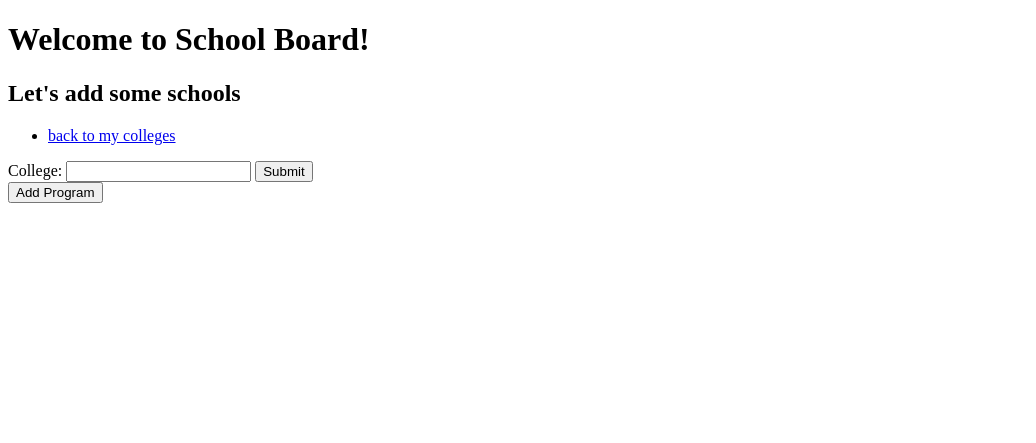
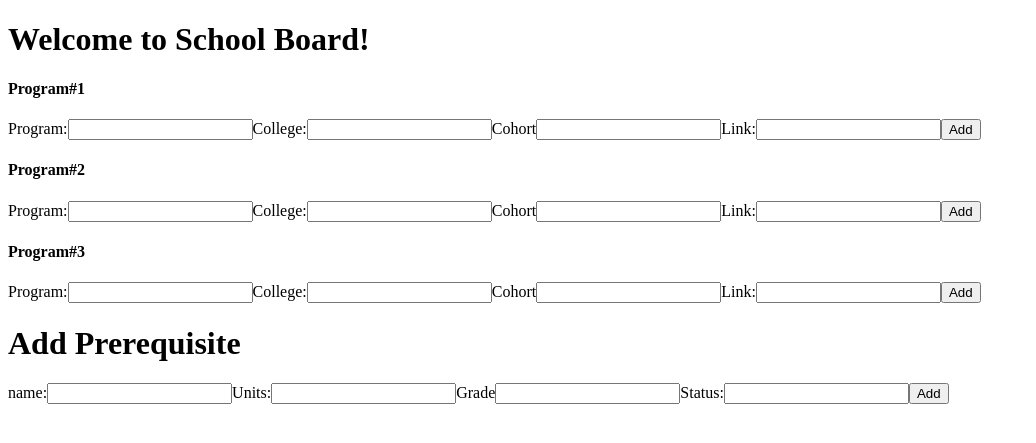
Before and after one commit to juliemyhu/schoolboard, a Flask app: template templates/homepage.html in a window 1280 px wide. Shown: the top 443 px of the page, without its empty margins (0-1036 px from the left). Run offline with Flask 2, Linux system fonts and the light colour scheme; the template is opened without the code that fills it, so the values that code supplies are empty; some libraries are stand-ins or nearby versions.

Commit message:
prerequisite form added

```diff
--- a/crud.py
+++ b/crud.py
@@ -1,4 +1,4 @@
-from model import db, User, College, UserProgram, Program, Requirement,ProgramRequirement, Prerequsite, connect_to_db
+from model import db, User, College, UserProgram, Program, Requirement,ProgramRequirement, Prerequisite, connect_to_db
 
 def create_user(email, password, location="default"):
 	"""Create and return a new user"""
--- a/server.py
+++ b/server.py
@@ -13,7 +13,7 @@ app.jinja_env.undefined = StrictUndefined
 def show_homepage():
     """Show the application's homepage."""
 
-    return render_template('react_homepage.html')
+    return render_template('homepage.html')
 
 
 # @app.route('/mycolleges')
@@ -70,6 +70,9 @@ def add_program():
 		return jsonify({'success': False,
 						'error':str(err)})
 
+@app.route('/add-program', methods = ['POST'])
+def add_requirement():
+	pass
 
 if __name__ == '__main__':
 	connect_to_db(app)
--- /dev/null
+++ b/static/js/Prerequisite.jsx
@@ -0,0 +1,45 @@
+class PrerequisiteForm extends React.Component {
+    render() {
+        return (
+            <div>
+                <h1>Add Prerequisite</h1>
+                <form onSubmit={this.handleSubmit}>
+                    <label>name:</label>
+                        <input type="text"></input>
+                    <label>Units:</label>
+                        <input type="text"></input>
+                    <label>Grade</label>
+                        <input type="text"></input>
+                    <label>Status:</label>
+                        <input type="text"></input>
+                    <input type="submit" value="Add"/>
+                </form>
+            </div>
+        )
+    }
+}
+
+
+
+
+class PrerequisiteContainer extends React.Component {
+
+    // constructer(props) {
+    //     super():
+    //     this.state = {
+    //         forms: [
+    //             {id: 1}
+    //         ]
+    //     }
+    // }
+
+
+
+    render() {
+        return (
+        <div>
+            <PrerequisiteForm>
+            </PrerequisiteForm>
+        </div>)
+    }
+}
--- /dev/null
+++ b/static/js/Program.jsx
@@ -0,0 +1,151 @@
+
+
+const MY_API_KEY ='free_d6e794d268065566fd05b280ee'
+
+
+class ProgramForm extends React.Component {
+    constructor(props) {
+        super(props);
+        this.state={
+            id: '',
+            programName: '',
+            college: '',
+            cohort: '',
+            link: ''
+    };
+
+        this.handleChangeProgramName = this.handleChangeProgramName.bind(this);
+        this.handleChangeCollege= this.handleChangeCollege.bind(this);
+        this.handleChangeCohort= this.handleChangeCohort.bind(this);
+        this.handleChangeLink= this.handleChangeLink.bind(this);
+        this.handleSubmit = this.handleSubmit.bind(this);
+    }
+
+    handleChangeProgramName(event) {
+        this.setState({programName: event.target.value});
+    }
+    handleChangeCollege(event) {
+        this.setState({college: event.target.value});
+    }
+    handleChangeCohort(event) {
+        this.setState({cohort: event.target.value});
+    }
+    handleChangeLink(event) {
+        this.setState({link: event.target.value});
+    }
+
+    handleSubmit(event) {
+        alert('the program submit button was clicked');
+        console.log(this.state)
+        console.log('college:', this.state.college)
+        event.preventDefault();
+
+        const college = this.state.college
+        const URL = 'https://api.collegeai.com/v1/api/college/info?api_key=' + MY_API_KEY + '&college_names=' + college + '&info_ids=city%2Clocation_lat%2Clocation_long%2Cstate_abbr'
+
+        fetch(URL)
+        .then(r => r.json())
+        .then(response => {
+            console.log(response);
+            console.log(response.colleges);
+
+            if (response.success == true) {
+                console.log(response.colleges[0]);
+                console.log(response.colleges[0].name);
+                const college = response.colleges[0];
+                var formData = {
+                    id : college.collegeUnitId,
+                    collegeName : college.name,
+                    lat : college.locationLat,
+                    long : college.locationLong,
+                    state : college.stateAbbr,
+                    city : college.city
+                }
+                console.log("formData", formData);
+                console.log("jsonify", JSON.stringify(formData));
+                fetch('/add-college', {
+                    method:"POST",
+                    body: JSON.stringify(formData),
+                    headers:{
+                        'Content-Type': 'application/json'
+                    }
+                }).then( () => {
+                    this.setState({id:formData.id})
+                    fetch('/add-program', {
+                        method:"POST",
+                        body: JSON.stringify(this.state),
+                        headers: {'Content-type': 'application/json'}
+                    }).then (console.log('add program fetch completed'))
+                    console.log('add college fetch completed');
+                })
+
+
+            }
+            else {alert("could not find college")}
+        });
+
+    }
+
+
+
+
+
+    render() {
+        return (
+        <div>
+            {this.props.children}
+        <form onSubmit={this.handleSubmit}>
+            <label>Program:</label>
+                <input type="text" value={this.state.programName} onChange={this.handleChangeProgramName}></input>
+            <label>College:</label>
+                <input type="text" value={this.state.college} onChange={this.handleChangeCollege}></input>
+            <label>Cohort</label>
+                <input type="text" value={this.state.cohort} onChange={this.handleChangeCohort}></input>
+            <label>Link:</label>
+                <input type="text" value={this.state.link} onChange={this.handleChangeLink}></input>
+            <input type="submit" value="Add"/>
+	    </form>
+        {/* <button onClick= {() => this.props.onDelete(this.props.form.id)}>Delete</button> */}
+        </div>
+        );
+    }
+}
+
+
+
+class ProgramFormContainer extends React.Component {
+
+    constructor(props) {
+        super();
+        this.state = {
+            forms: [
+                {id: 1, value: 0},
+                {id: 2, value: 0},
+                {id: 3, value: 0}
+            ]
+        };
+    }
+
+
+
+    // handleDelete = formId => {
+    //     const forms = this.state.forms.filter(f => f.id !== formId);
+    //     this.setState({ forms });
+    // };
+
+    render() {
+        return (
+        <div>
+            {this.state.forms.map(form => (
+                <ProgramForm
+                    key={form.id}
+                    onDelete={this.handleDelete}
+                    form={form}
+                    ><h4>Program#{form.id}</h4>
+                </ProgramForm>
+             ))}
+        </div>
+        );
+    }
+
+    }
--- a/static/js/college.js
+++ /dev/null
@@ -1,97 +0,0 @@
-"use strict";
-
-// $.ajax({
-// 	url: "https://api.collegeai.com/v1/api/autocomplete/colleges?api_key=free_d6e794d268065566fd05b280ee&query=MIT",
-// 	type: "GET",
-// 	success: function(result) {
-// 		console.log(result);
-// 	}, error: function(error) {
-// 		console.log(error);
-// 	}
-// })
-
-// fetch("https://api.collegeai.com/v1/api/autocomplete/colleges?api_key=free_d6e794d268065566fd05b280ee&query=MIT")
-//   .then(r => r.json())
-//   .then(response => {
-//     console.log(response)
-//   })
-const MY_API_KEY ='free_d6e794d268065566fd05b280ee'
-
-
-const all_colleges = new Set()
-
-$('#college-form').on('submit', (evt) => {
-	evt.preventDefault();
-	// alert("got the college, check the console");
-	const college = $('#college').val();
-	const API_URL = `https://api.collegeai.com/v1/api/college/info?api_key=${MY_API_KEY}&college_names=${college}&info_ids=city%2Clocation_lat%2Clocation_long%2Cstate_abbr`
-	$.ajax({
-		url: API_URL,
-		type: "GET",
-		success: function(result) {
-			console.log("result:", result);
-			console.log("result.success", result.success);
-			console.log("result.colleges", result.colleges);
-			console.log("result.colleges[0]", result.colleges[0]);
-
-			for(let i = 0; i < result.colleges.length; i++) {
-				const formData = {
-					id: result.colleges[i].collegeUnitId,
-					collegeName : result.colleges[i].name,
-					lat : result.colleges[i].locationLat,
-					long : result.colleges[i].locationLong,
-					state : result.colleges[i].stateAbbr,
-					city : result.colleges[i].city
-				}
-				$.post('/add-college', formData);
-			}
-
-			// collegeList is a list of colleges found by api.
-		}, error: function(error) {
-			console.log(error);
-		}
-	});
-
-
-	if (!all_colleges.has(college)) {
-		all_colleges.add(college);
-		$('#college-result').append(`<div>${college}</div>`);
-	} else alert("You already added this college")
-});
-
-
-
-// `https://api.collegeai.com/v1/api/autocomplete/colleges?api_key=${MY_API_KEY}&query=${college}`
-// fetch("https://api.collegeai.com/v1/api/college/info?api_key=${MY_API_KEY}&college_names=${college}&info_ids=city%2Clocation_lat%2Clocation_long%2C")
-//   .then(r => r.json())
-//   .then(response => {
-//     console.log(response)
-//   })
-const programForm = `
-	<form id=new-program>
-		<div>
-		<label>Program:</label>
-			<input type="text" name="program"></input>
-		</div>
-		<div>
-		<label>College:</label>
-			<input type="text" name= "college"></input>
-		</div>
-		<div>
-		<label>Cohort</label>
-			<input type="text" name="cohort"></input>
-		</div>
-		<div>
-		<label>Link:</label>
-			<input type="text" name="link"></input>
-		</div>
-		<div>
-		<button id=submit-program type="button">Save</button>
-		</div>
-	</form>
-`;
-
-$('#program').on('click' ,() => {
-	alert('you clicked the add program button');
-	$('#program-form').html(programForm)
-});
--- a/static/js/homepage.jsx
+++ b/static/js/homepage.jsx
@@ -1,153 +1,17 @@
+"use strict";
 
-const MY_API_KEY ='free_d6e794d268065566fd05b280ee'
+class App extends React.Component {
+    render() {
+        return (<div>
+
+        <ProgramFormContainer/>
+        <PrerequisiteContainer/>
+        </div>
 
 
-class ProgramForm extends React.Component {
-    constructor(props) {
-        super(props);
-        this.state={
-            id: '',
-            programName: '',
-            college: '',
-            cohort: '',
-            link: ''
+            )
     };
-
-        this.handleChangeProgramName = this.handleChangeProgramName.bind(this);
-        this.handleChangeCollege= this.handleChangeCollege.bind(this);
-        this.handleChangeCohort= this.handleChangeCohort.bind(this);
-        this.handleChangeLink= this.handleChangeLink.bind(this);
-        this.handleSubmit = this.handleSubmit.bind(this);
-    }
-
-    handleChangeProgramName(event) {
-        this.setState({programName: event.target.value});
-    }
-    handleChangeCollege(event) {
-        this.setState({college: event.target.value});
-    }
-    handleChangeCohort(event) {
-        this.setState({cohort: event.target.value});
-    }
-    handleChangeLink(event) {
-        this.setState({link: event.target.value});
-    }
-
-    handleSubmit(event) {
-        alert('the program submit button was clicked');
-        console.log(this.state)
-        console.log('college:', this.state.college)
-        event.preventDefault();
-
-        const college = this.state.college
-        const URL = 'https://api.collegeai.com/v1/api/college/info?api_key=' + MY_API_KEY + '&college_names=' + college + '&info_ids=city%2Clocation_lat%2Clocation_long%2Cstate_abbr'
-
-        fetch(URL)
-        .then(r => r.json())
-        .then(response => {
-            console.log(response);
-            console.log(response.colleges);
-
-            if (response.success == true) {
-                console.log(response.colleges[0]);
-                console.log(response.colleges[0].name);
-                const college = response.colleges[0];
-                var formData = {
-                    id : college.collegeUnitId,
-                    collegeName : college.name,
-                    lat : college.locationLat,
-                    long : college.locationLong,
-                    state : college.stateAbbr,
-                    city : college.city
-                }
-                console.log("formData", formData);
-                console.log("jsonify", JSON.stringify(formData));
-                fetch('/add-college', {
-                    method:"POST",
-                    body: JSON.stringify(formData),
-                    headers:{
-                        'Content-Type': 'application/json'
-                    }
-                }).then( () => {
-                    this.setState({id:formData.id})
-                    fetch('/add-program', {
-                        method:"POST",
-                        body: JSON.stringify(this.state),
-                        headers: {'Content-type': 'application/json'}
-                    }).then (console.log('add program fetch completed'))
-                    console.log('add college fetch completed');
-                })
-
-
-            }
-            else {alert("could not find college")}
-        });
-
-    }
-
-
-
-
-
-    render() {
-        return (
-        <div>
-            {this.props.children}
-        <form onSubmit={this.handleSubmit}>
-            <label>Program:</label>
-                <input type="text" value={this.state.programName} onChange={this.handleChangeProgramName}></input>
-            <label>College:</label>
-                <input type="text" value={this.state.college} onChange={this.handleChangeCollege}></input>
-            <label>Cohort</label>
-                <input type="text" value={this.state.cohort} onChange={this.handleChangeCohort}></input>
-            <label>Link:</label>
-                <input type="text" value={this.state.link} onChange={this.handleChangeLink}></input>
-            <input type="submit" value="Add"/>
-	    </form>
-        {/* <button onClick= {() => this.props.onDelete(this.props.form.id)}>Delete</button> */}
-        </div>
-        );
-    }
 }
 
 
-
-class ProgramFormContainer extends React.Component {
-
-    constructor(props) {
-        super();
-        this.state = {
-            forms: [
-                {id: 1, value: 0},
-                {id: 2, value: 0},
-                {id: 3, value: 0}
-            ]
-        };
-    }
-
-
-
-    // handleDelete = formId => {
-    //     const forms = this.state.forms.filter(f => f.id !== formId);
-    //     this.setState({ forms });
-    // };
-
-    render() {
-        return (
-        <div>
-            {this.state.forms.map(form => (
-                <ProgramForm
-                    key={form.id}
-                    onDelete={this.handleDelete}
-                    form={form}
-                    ><h4>Program#{form.id}</h4>
-                </ProgramForm>
-             ))}
-        </div>
-        );
-    }
-
-    }
-
-
-ReactDOM.render(<ProgramFormContainer />, document.getElementById('app'));
+ReactDOM.render(<App/>, document.getElementById('app'));
--- a/templates/base.html
+++ b/templates/base.html
@@ -14,6 +14,9 @@
     integrity="sha256-QWo7LDvxbWT2tbbQ97B53yJnYU3WhH/C8ycbRAkjPDc="
     crossorigin="anonymous"></script>
 
+    <script src='/static/js/Prerequisite.jsx' type="text/jsx"></script>
+    <script src='/static/js/Program.jsx' type="text/jsx"></script>
+    <script src='/static/js/Homepage.jsx' type="text/jsx"></script>
 
   </head>
   <body>
--- a/templates/homepage.html
+++ b/templates/homepage.html
@@ -1,58 +1,12 @@
 {% extends 'base.html' %}
-{% block title %} School Board Home {% endblock %}
+
+{% block title %}Homepage{% endblock %}
 
 {% block body %}
-
-	<h2>Let's add some schools</h2>
-
-	<ul>
-		<li><a href="/">back to my colleges</a></li>
-	</ul>
-
-	<form id="college-form" >
-		<label>College: </label>
-			<input type="text" id="college">
-	    	<input type="submit">
-	</form>
-
-	<div id="college-result">
-	</div>
-
-	<button id=program type="button">Add Program</button>
-
-	<div id="program-form">
-	</div>
+    <div id="app"></div>
 {% endblock %}
 
-{% block js %}<script src="/static/js/college.js"></script>{% endblock %}
+{% block js %}
+	<script src="static/js/Homepage.jsx" type="text/jsx"></script>
 
-
-
-<!-- {% if 'user_id' not in session %}
-	<h2>Create an Account</h2>
-	<form action="/users" method="POST">
-		<p>
-			Email <input type="text" name="email">
-		</p>
-		<p>
-			Password <input type="password" name="password">
-		</p>
-		<p>
-			<input type="submit">
-		</p>
-	</form>
-
-	<h2>Login</h2>
-	<form action="/login" method="POST">
-		<p>
-			Email <input type="text" name="email">
-		</p>
-		<p>
-			Password <input type="password" name="password">
-		</p>
-		<p>
-			<input type="submit">
-		</p>
-	</form>
-
-{% endif %} -->
+{% endblock %}
```
Also changed, not shown: model.py (+6 -6 lines), templates/react_homepage.html (deleted, +0 -11 lines).
